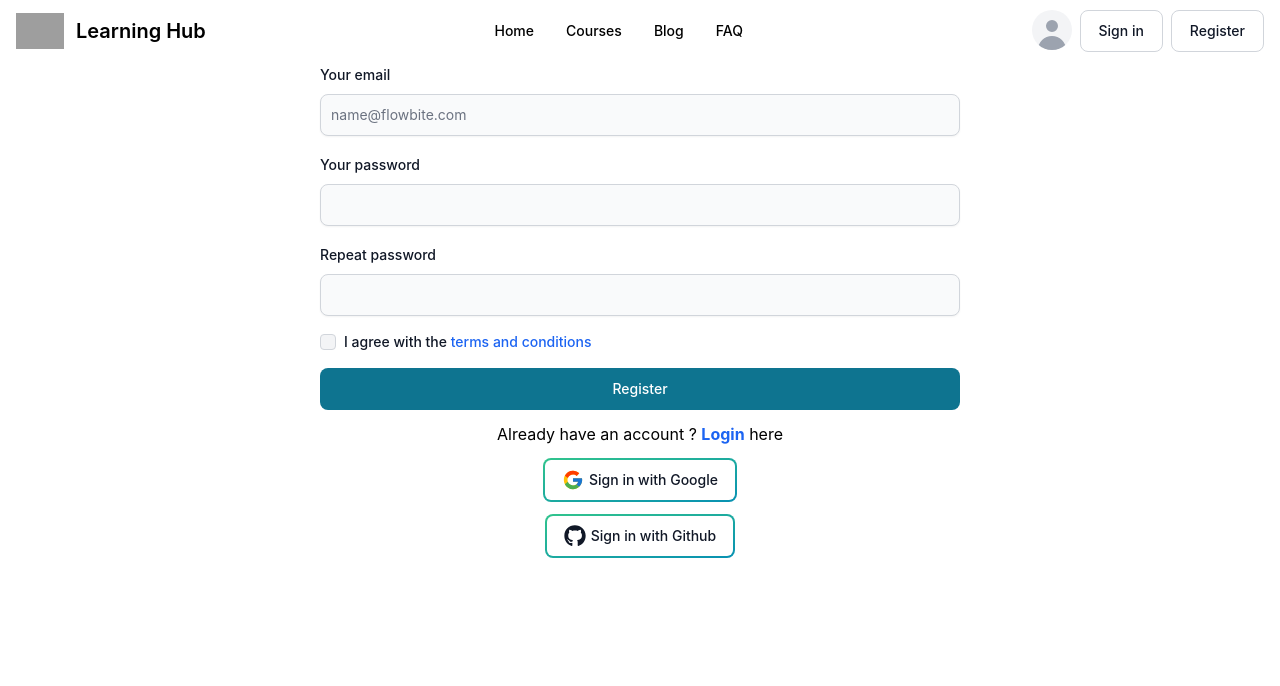
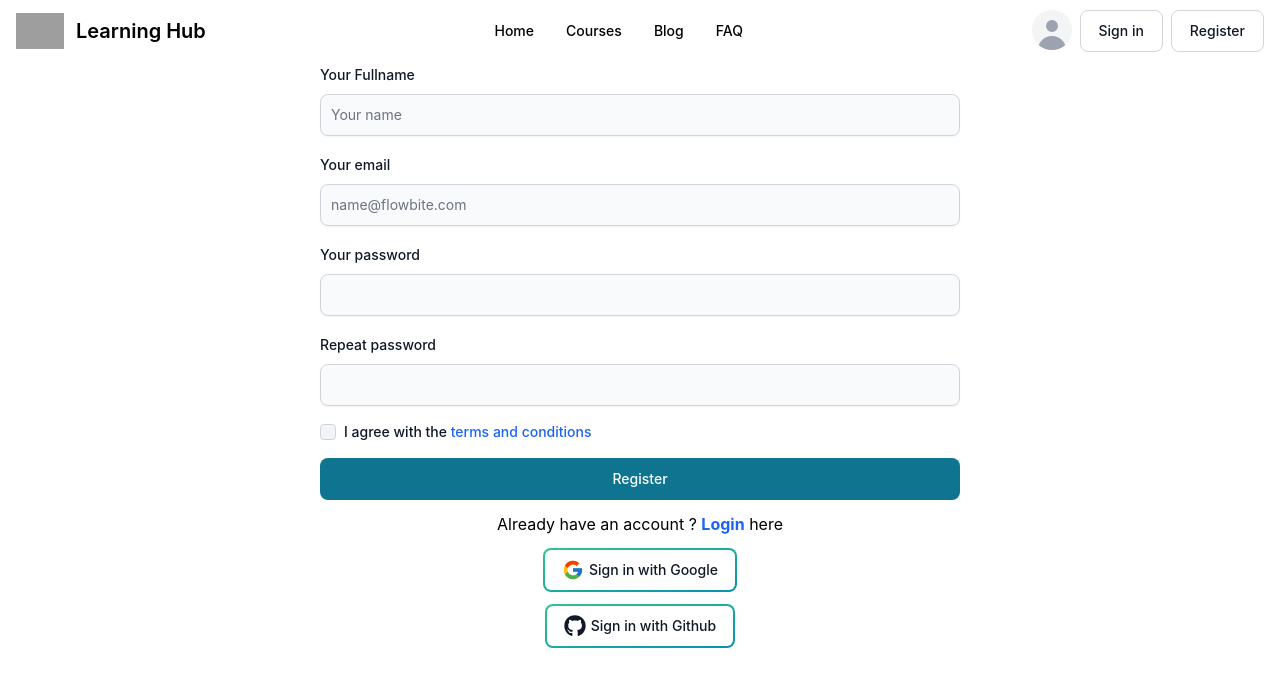
Before and after one commit to Marufhossain112/learning-platform-client, a React (Create React App) app: page /register in a window 1280 px wide. Shown: the top 686 px of the page. Built offline with nearby package versions, Linux system fonts and the light colour scheme; no server answers; grey boxes are pictures that could not be loaded.

Commit message:
registration done

```diff
--- a/src/Pages/Register/Register.js
+++ b/src/Pages/Register/Register.js
@@ -8,7 +8,7 @@ import { Link } from "react-router-dom";
 const googleProvider = new GoogleAuthProvider();
 const githubProvider = new FacebookAuthProvider();
 const Register = () => {
-  const { popupSignIn } = useContext(AuthContext);
+  const { popupSignIn, signUp } = useContext(AuthContext);
   const googleHandleLogin = () => {
     // console.log("I am clicked");
     popupSignIn(googleProvider)
@@ -31,27 +31,57 @@ const Register = () => {
         console.error(error);
       });
   };
+  const handleForm = (event) => {
+    event.preventDefault();
+    const email = event.target.email.value;
+    const password = event.target.password.value;
+    console.log(email, password);
+    signUp(email, password)
+      .then((result) => {
+        const user = result.user;
+        console.log(user);
+      })
+      .catch((error) => {
+        console.error(error);
+      });
+  };
   return (
     <div>
-      <form className="flex flex-col gap-4 w-1/2 mx-auto">
+      <form onSubmit={handleForm} className="flex flex-col gap-4 w-1/2 mx-auto">
+        <div>
+          <div className="mb-2 block">
+            <Label htmlFor="name2" value="Your Fullname" />
+          </div>
+          <TextInput
+            id="name2"
+            name="name"
+            type="text"
+            placeholder="Your name"
+            required={true}
+            shadow={true}
+          />
+        </div>
         <div>
           <div className="mb-2 block">
             <Label htmlFor="email2" value="Your email" />
           </div>
           <TextInput
             id="email2"
+            name="email"
             type="email"
             placeholder="name@flowbite.com"
             required={true}
             shadow={true}
           />
         </div>
+
         <div>
           <div className="mb-2 block">
             <Label htmlFor="password2" value="Your password" />
           </div>
           <TextInput
             id="password2"
+            name="password"
             type="password"
             required={true}
             shadow={true}
@@ -63,6 +93,7 @@ const Register = () => {
           </div>
           <TextInput
             id="repeat-password"
+            name="repeat-password"
             type="password"
             required={true}
             shadow={true}
--- a/src/context/UserContext.js
+++ b/src/context/UserContext.js
@@ -1,6 +1,7 @@
 import React from "react";
 import { createContext } from "react";
 import {
+  createUserWithEmailAndPassword,
   getAuth,
   onAuthStateChanged,
   signInWithPopup,
@@ -18,6 +19,11 @@ const UserContext = ({ children }) => {
   const popupSignIn = (provider) => {
     return signInWithPopup(auth, provider);
   };
+
+  const signUp = (email, password) => {
+    return createUserWithEmailAndPassword(auth, email, password);
+  };
+
   const logOut = () => {
     return signOut(auth);
   };
@@ -30,7 +36,7 @@ const UserContext = ({ children }) => {
       unSubscribe();
     };
   }, []);
-  const authInfo = { user, popupSignIn, logOut };
+  const authInfo = { user, popupSignIn, logOut, signUp };
 
   return (
     <AuthContext.Provider value={authInfo}>{children} </AuthContext.Provider>
```
